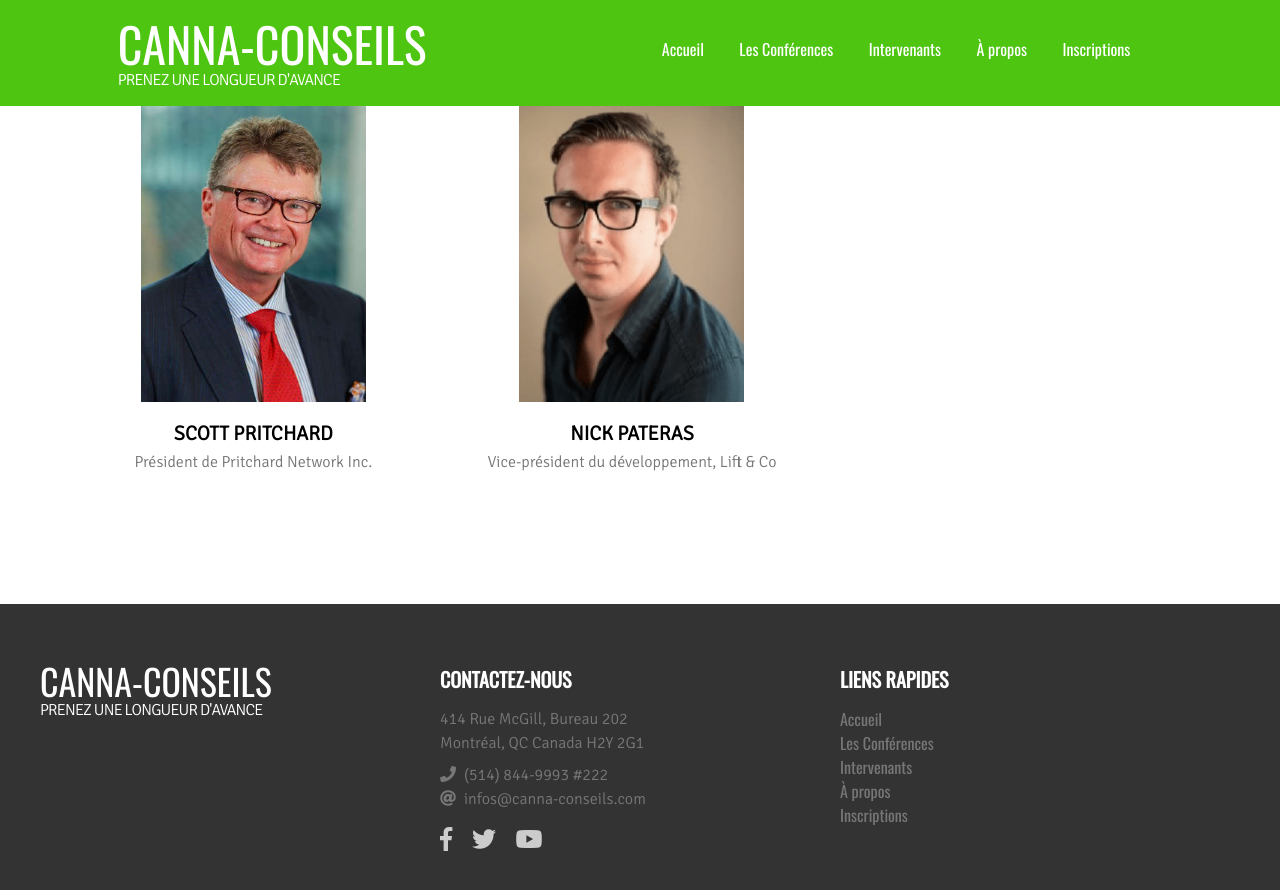
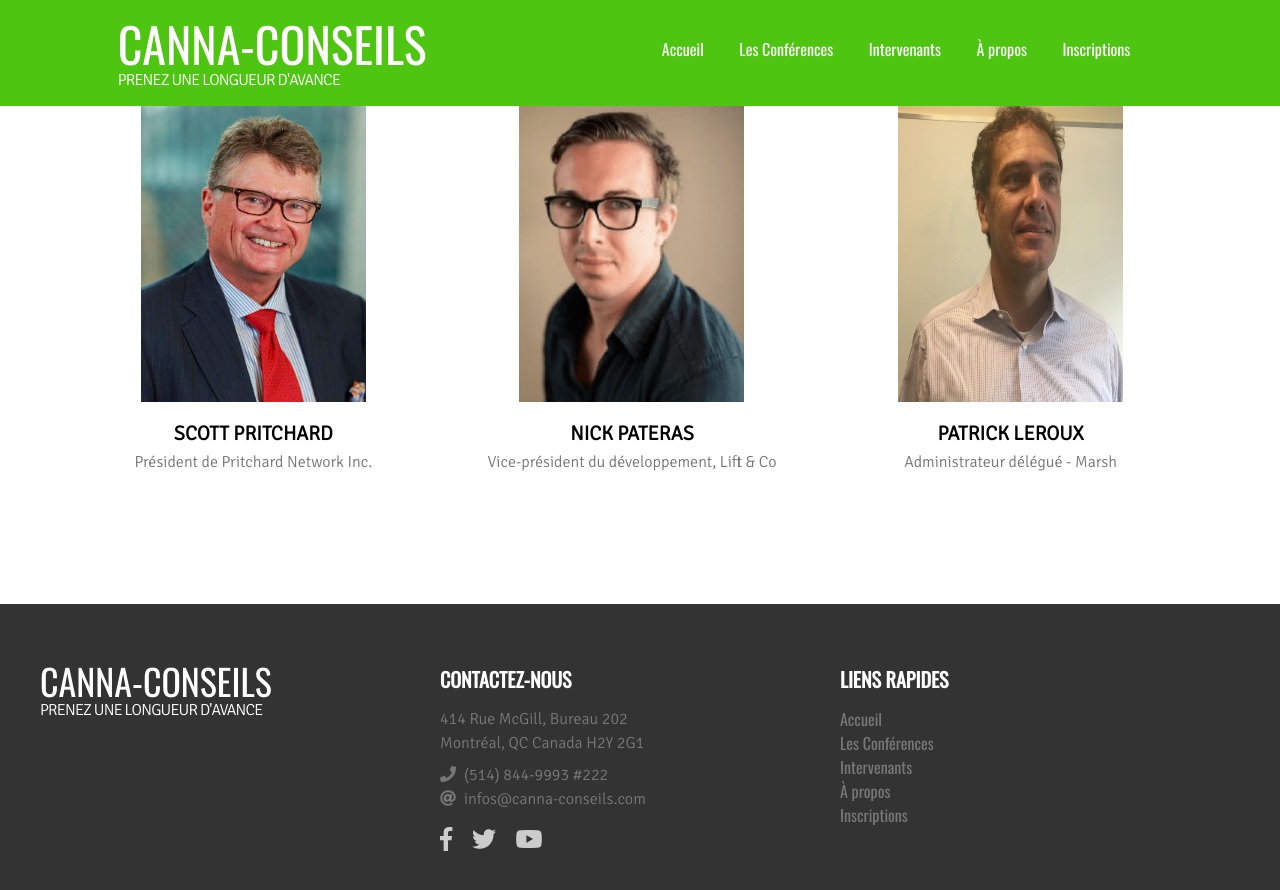
Before and after one commit to ouarez/canna-conseils, a Jekyll site: the page built from intervenants.md, in a window 1280 px wide and 900 px high, scrolled down 2526 px. Shown: the top 890 px of the window. Built offline with Jekyll 4.4.1, drawn with Linux system fonts in a browser that asks for light colours; nearby versions of some CDN libraries; a script that is not in the unit is left out; some of the changed lines change nothing that is shown.

Commit message:
Update Pages “intervenants”

```diff
--- a/intervenants.md
+++ b/intervenants.md
@@ -378,4 +378,18 @@ intervenants:
     image: /img/nick-pateras-min.png
     job: 'Vice-président du développement, Lift & Co'
     name: Nick Pateras
+  - bio: >-
+      Patrick Leroux travaille au bureau de Marsh à Montréal depuis 1991 et est
+      membre de l’équipe de direction. Il collabore étroitement avec
+      gestionnaires, propriétaires et financiers afin de les assister dans la
+      gestion des risques. Patrick Leroux vulgarise pour ces derniers en quoi
+      l’industrie de l’assurance commerciale est pertinente pour leur réalité
+      commerciale. De plus, il facilite l’accessibilité à la propriété
+      intellectuelle disponible chez Marsh telle que le partage de comparable
+      (‘’benchmarking’’), meilleurs practice selon le secteur, assurances
+      collectives, plan de continuité d’affaires et cyber protection pour n’en
+      nommer que quelques-unes.
+    image: /img/patrick-leroux-1-min.jpg
+    job: Administrateur délégué - Marsh
+    name: Patrick Leroux
 ---
```
